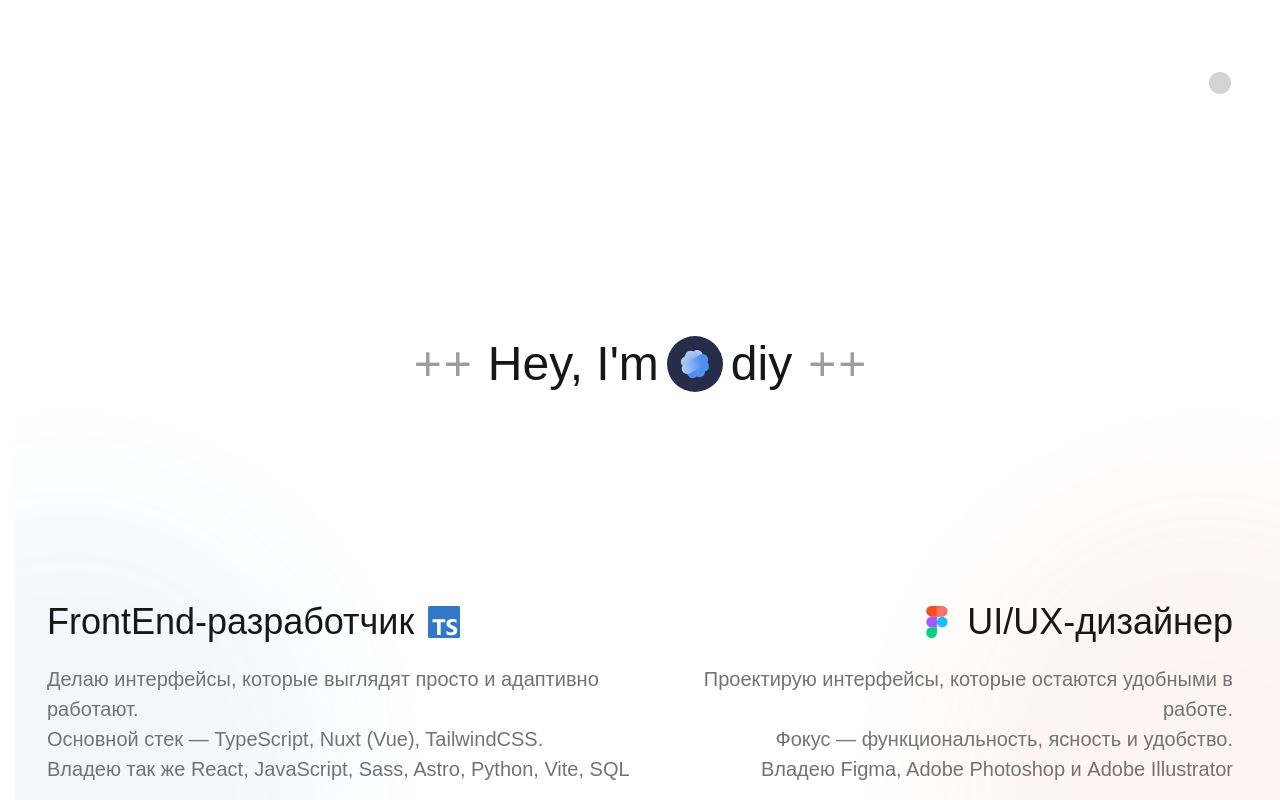
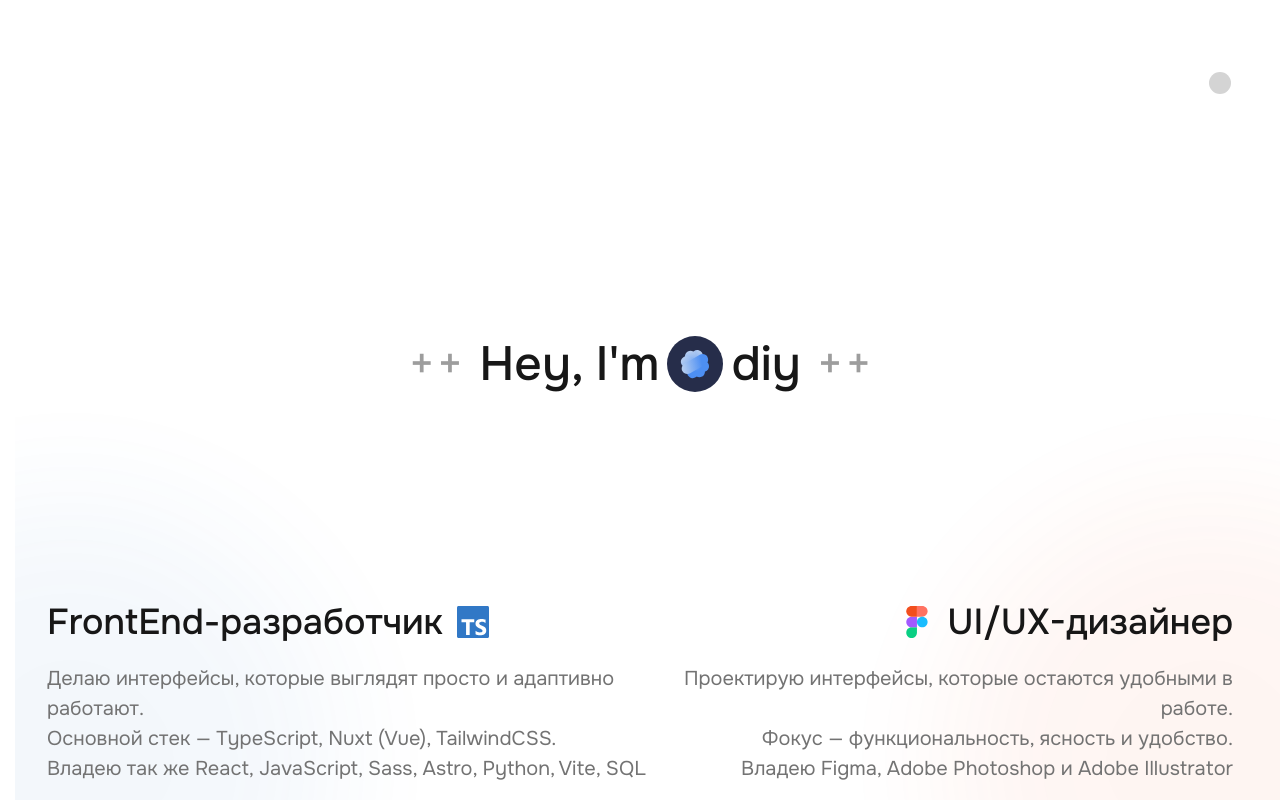
Before and after one commit to j0u1/www, a Next.js app: page / in a window 1280 px wide. Shown: the top 800 px of the page. Built offline with nearby package versions, Linux system fonts and the light colour scheme.

Commit message:
fix(Hero, layout): improve layout styles and adjust font settings for consistency

```diff
--- a/app/components/Main/Hero.tsx
+++ b/app/components/Main/Hero.tsx
@@ -6,9 +6,9 @@ import Skills from "./Skills";
 export default function Hero() {
   return (
     // lg:h-[85dvh]
-    <section className="flex relative justify-center items-center min-h-[97dvh] lg:min-h-162.5 lg:h-[94dvh]">
+    <section className="flex relative justify-center items-center min-h-[97dvh] lg:min-h-162.5 lg:h-[94dvh] pb-36 md:pb-30 xl:pb-22 duration-500 transition-all">
       <Links />
-      <H1 className="flex gap-4 items-center h-full transition-all duration-300 group md:pb-30 xl:pb-22">
+      <H1 className="flex gap-4 items-center group">
         <Cross />
         <span className="flex gap-2 items-center">Hey, I'm <LogoAndAvatar /> diy</span>
         <Cross />
@@ -20,7 +20,7 @@ export default function Hero() {
 
 function Cross() {
   return (
-    <p className="flex gap-0.5 select-none text-additional/70" aria-hidden>
+    <p className="flex gap-0.5 select-none font-normal text-additional/70" aria-hidden>
       <span className="transition-transform duration-500 group-hover:rotate-45">+</span>
       <span className="transition-transform duration-500 group-hover:rotate-45">+</span>
     </p>
--- a/app/layout.tsx
+++ b/app/layout.tsx
@@ -1,8 +1,8 @@
 import type { Metadata } from "next";
-import { Montserrat } from "next/font/google";
+import { Onest } from "next/font/google";
 import "./globals.css";
 
-const onest = Montserrat({
+const onest = Onest({
   variable: "--font-onest",
   subsets: ["latin"],
 });
@@ -19,7 +19,7 @@ export default function RootLayout({
 }>) {
   return (
     <html lang="ru">
-      <body className={`${onest.variable} duration-300 transition-all flex flex-col gap-4 lg:gap-8 p-4 lg:p-8`}>
+      <body className={`${onest.variable} antialiased duration-300 transition-all flex flex-col gap-6 lg:gap-12 p-4 lg:p-8`}>
         {children}
       </body>
     </html>
```
